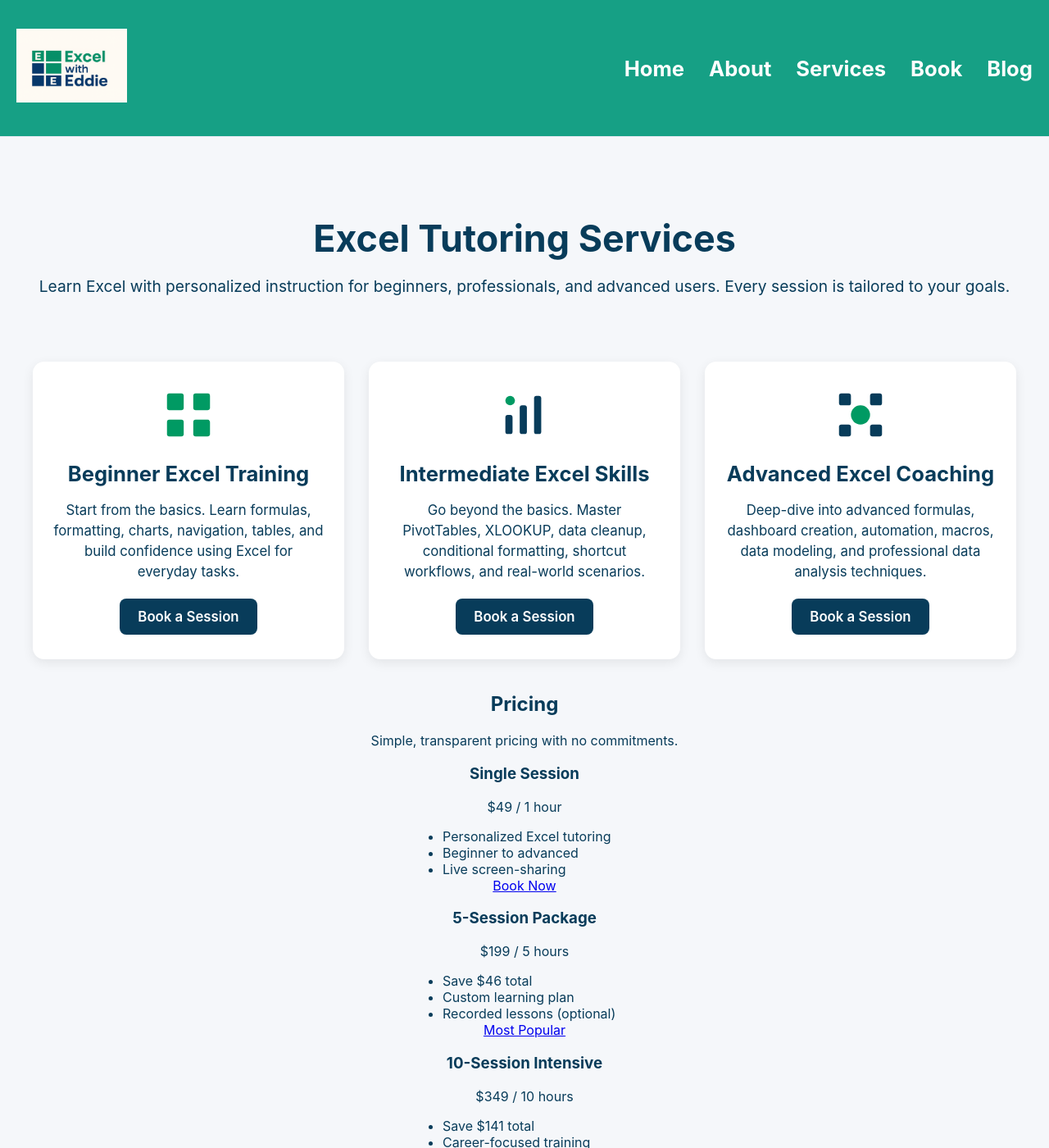
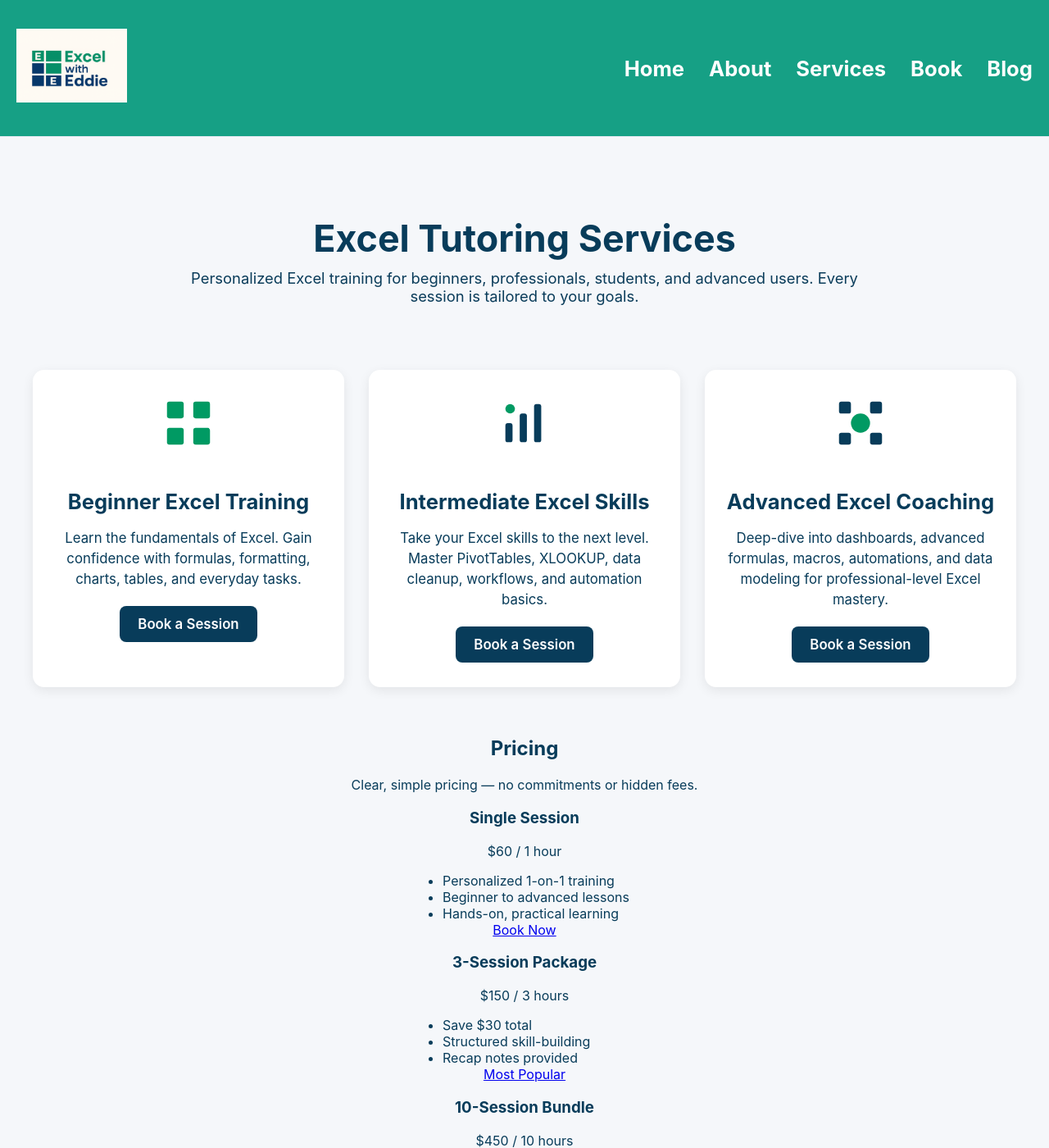
Before and after one commit to excelwitheddie/excel-with-eddie2, a Jekyll site: the page built from services.md, in a window 1280 px wide and 1400 px high. Shown: the whole window at 82% size. Built offline with Jekyll 4.4.1, drawn with Linux system fonts in a browser that asks for light colours; some of the changed text lies outside the part shown.

Commit message:
Update services.md

```diff
--- a/services.md
+++ b/services.md
@@ -6,80 +6,97 @@ title: Services
 <!-- ========================= -->
 <!-- HERO SECTION -->
 <!-- ========================= -->
-<section class="services-hero" style="text-align:center;">
+<section class="services-hero" style="text-align:center; max-width:850px; margin:0 auto;">
   <h1>Excel Tutoring Services</h1>
-  <p>Learn Excel with personalized instruction for beginners, professionals, and advanced users. Every session is tailored to your goals.</p>
+  <p style="font-size:1.15rem; color:#0a3c5a; margin-top:10px;">
+    Personalized Excel training for beginners, professionals, students, and advanced users.
+    Every session is tailored to your goals.
+  </p>
 </section>
+
 
 <!-- ========================= -->
 <!-- SERVICE CARDS -->
 <!-- ========================= -->
-<section class="services-grid" style="text-align:center;">
+<section class="services-grid" style="text-align:center; margin-top:40px;">
 
   <!-- Beginner -->
   <div class="service-card">
-    <img src="{{ '/assets/icons/beginner.svg' | absolute_url }}" class="service-icon-img">
+    <img src="{{ '/assets/icons/beginner.svg' | relative_url }}" alt="Beginner icon" style="height:70px;margin-bottom:20px;">
     <h2>Beginner Excel Training</h2>
-    <p>Start from the basics. Learn formulas, formatting, charts, navigation, tables, and build confidence using Excel for everyday tasks.</p>
+    <p>
+      Learn the fundamentals of Excel.
+      Gain confidence with formulas, formatting, charts, tables, and everyday tasks.
+    </p>
     <a href="/book" class="service-btn">Book a Session</a>
   </div>
 
   <!-- Intermediate -->
   <div class="service-card">
-    <img src="{{ '/assets/icons/intermediate.svg' | absolute_url }}" class="service-icon-img">
+    <img src="{{ '/assets/icons/intermediate.svg' | relative_url }}" alt="Intermediate icon" style="height:70px;margin-bottom:20px;">
     <h2>Intermediate Excel Skills</h2>
-    <p>Go beyond the basics. Master PivotTables, XLOOKUP, data cleanup, conditional formatting, shortcut workflows, and real-world scenarios.</p>
+    <p>
+      Take your Excel skills to the next level.
+      Master PivotTables, XLOOKUP, data cleanup, workflows, and automation basics.
+    </p>
     <a href="/book" class="service-btn">Book a Session</a>
   </div>
 
   <!-- Advanced -->
   <div class="service-card">
-    <img src="{{ '/assets/icons/advanced.svg' | absolute_url }}" class="service-icon-img">
+    <img src="{{ '/assets/icons/advanced.svg' | relative_url }}" alt="Advanced icon" style="height:70px;margin-bottom:20px;">
     <h2>Advanced Excel Coaching</h2>
-    <p>Deep-dive into advanced formulas, dashboard creation, automation, macros, data modeling, and professional data analysis techniques.</p>
+    <p>
+      Deep-dive into dashboards, advanced formulas, macros, automations,
+      and data modeling for professional-level Excel mastery.
+    </p>
     <a href="/book" class="service-btn">Book a Session</a>
   </div>
 
 </section>
 
+
 <!-- ========================= -->
-<!-- PRICING TABLE -->
+<!-- PRICING -->
 <!-- ========================= -->
-<section class="pricing-section" style="text-align:center;">
+<section class="pricing-section" style="text-align:center; margin-top:60px;">
   <h2>Pricing</h2>
-  <p>Simple, transparent pricing with no commitments.</p>
+  <p>Clear, simple pricing — no commitments or hidden fees.</p>
 
   <div class="pricing-grid">
 
+    <!-- Single Session -->
     <div class="pricing-card">
       <h3>Single Session</h3>
-      <p class="price">$49 / 1 hour</p>
+      <p class="price">$60 / 1 hour</p>
       <ul style="text-align:left; margin:0 auto; max-width:240px;">
-        <li>Personalized Excel tutoring</li>
-        <li>Beginner to advanced</li>
-        <li>Live screen-sharing</li>
+        <li>Personalized 1-on-1 training</li>
+        <li>Beginner to advanced lessons</li>
+        <li>Hands-on, practical learning</li>
       </ul>
       <a href="/book" class="price-btn">Book Now</a>
     </div>
 
+    <!-- 3-Session Package -->
     <div class="pricing-card featured">
-      <h3>5-Session Package</h3>
-      <p class="price">$199 / 5 hours</p>
+      <h3>3-Session Package</h3>
+      <p class="price">$150 / 3 hours</p>
       <ul style="text-align:left; margin:0 auto; max-width:240px;">
-        <li>Save $46 total</li>
-        <li>Custom learning plan</li>
-        <li>Recorded lessons (optional)</li>
+        <li>Save $30 total</li>
+        <li>Structured skill-building</li>
+        <li>Recap notes provided</li>
       </ul>
       <a href="/book" class="price-btn">Most Popular</a>
     </div>
 
+    <!-- 10-Session Bundle -->
     <div class="pricing-card">
-      <h3>10-Session Intensive</h3>
-      <p class="price">$349 / 10 hours</p>
+      <h3>10-Session Bundle</h3>
+      <p class="price">$450 / 10 hours</p>
       <ul style="text-align:left; margin:0 auto; max-width:240px;">
-        <li>Save $141 total</li>
-        <li>Career-focused training</li>
-        <li>Advanced dashboards & automations</li>
+        <li>Save $150 total</li>
+        <li>Deep Excel mastery</li>
+        <li>Dashboards, automation & advanced workflows</li>
       </ul>
       <a href="/book" class="price-btn">Book Now</a>
     </div>
@@ -87,26 +104,30 @@ title: Services
   </div>
 </section>
 
+
 <!-- ========================= -->
 <!-- TESTIMONIALS -->
 <!-- ========================= -->
-<section class="testimonials" style="text-align:center;">
+<section class="testimonials" style="text-align:center; margin-top:60px;">
   <h2>What Students Are Saying</h2>
 
   <div class="testimonial-grid">
 
     <div class="testimonial">
-      <p>“Eddie helped me go from overwhelmed to confident. I finally understand formulas and PivotTables.”</p>
+      <p>“Eddie helped me go from overwhelmed to confident.
+      I finally understand formulas and PivotTables.”</p>
       <h4>— Sarah M.</h4>
     </div>
 
     <div class="testimonial">
-      <p>“Clear explanations, patient guidance, and real-world examples. The best Excel help I’ve ever had.”</p>
+      <p>“Clear explanations, patient guidance, and practical examples.
+      The best Excel help I’ve ever had.”</p>
       <h4>— Jacob R.</h4>
     </div>
 
     <div class="testimonial">
-      <p>“I built a full dashboard for work after just a few sessions. Highly recommended!”</p>
+      <p>“I built a full dashboard for work after just a few sessions.
+      Highly recommended!”</p>
       <h4>— Victoria L.</h4>
     </div>
 
```
